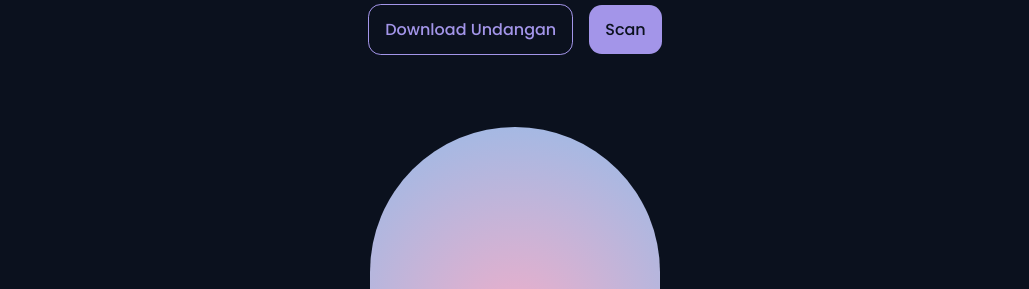
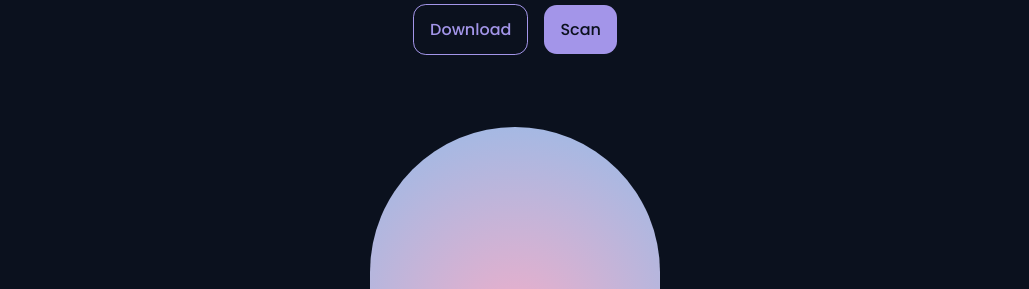
Before and after one commit to hirosima26/bmp_studio, a plain HTML site: page index.html in a window 1280 px wide. Shown: the part 301-590 px from the top of the page, without its empty margins (125-1154 px from the left). Drawn offline with nearby package versions, Linux system fonts and the light colour scheme; a web font is replaced by a local one.

Commit message:
Update index.html

```diff
--- a/index.html
+++ b/index.html
@@ -91,10 +91,10 @@
 
                     <div class="home__button">
                         <a download="" href="assets/pdf/hailee-Cv.pdf" class="button button--ghost">
-                            Download Undangan
+                            Download
                         </a>
 
-                        <a href="#about" class="button">Scan</a>
+                        <a href="#qr" class="button">Scan</a>
                     </div>
                 </div>
 
```
